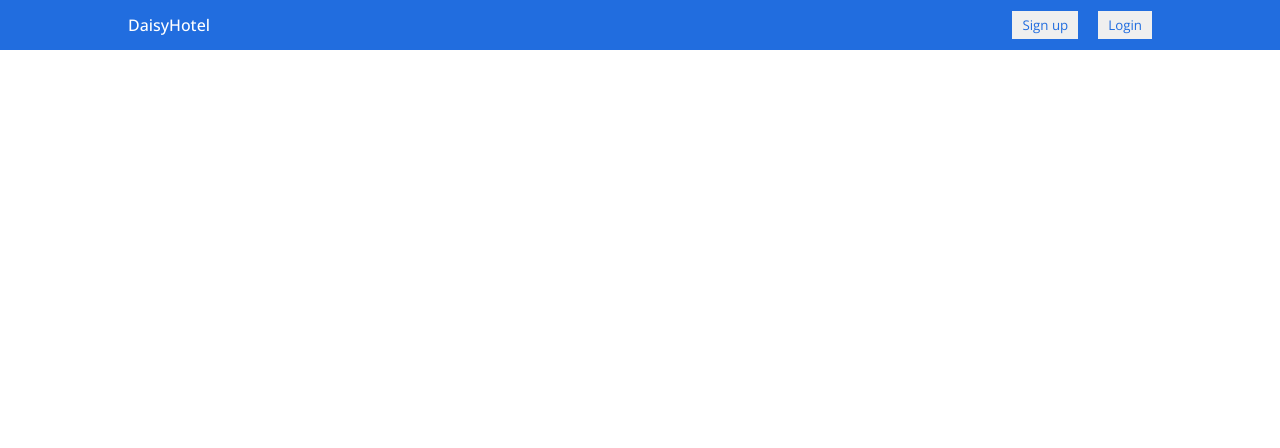
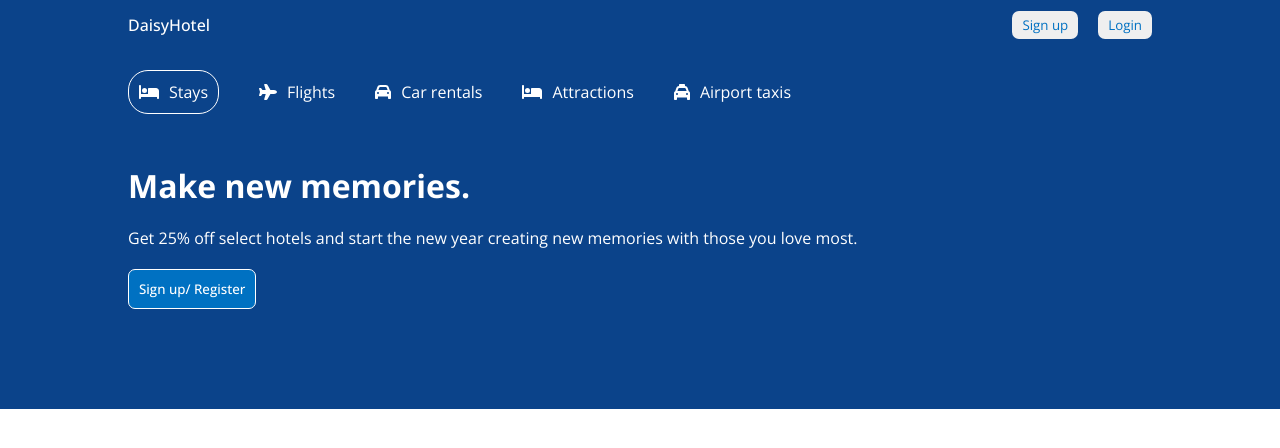
Before and after one commit to daisyle0203/Reservation_App, a React (Create React App) app: page / in a window 1280 px wide. Shown: the top 448 px of the page. Built offline with nearby package versions, Linux system fonts and the light colour scheme.

Commit message:
add header component with react font awesome

```diff
--- a/package.json
+++ b/package.json
@@ -3,10 +3,15 @@
   "version": "0.1.0",
   "private": true,
   "dependencies": {
+    "@fortawesome/fontawesome-svg-core": "^6.2.1",
+    "@fortawesome/free-regular-svg-icons": "^6.2.1",
+    "@fortawesome/free-solid-svg-icons": "^6.2.1",
+    "@fortawesome/react-fontawesome": "^0.2.0",
     "@testing-library/jest-dom": "^5.16.4",
     "@testing-library/react": "^13.1.1",
     "@testing-library/user-event": "^13.5.0",
     "react": "^18.0.0",
+    "react-date-range": "^1.4.0",
     "react-dom": "^18.0.0",
     "react-router-dom": "^6.6.1",
     "react-scripts": "5.0.1",
--- a/src/App.js
+++ b/src/App.js
@@ -1,15 +1,15 @@
 import { BrowserRouter, Routes, Route } from "react-router-dom"
 import Home from "./pages/home/Home"
-import Hotel from "./pages/hotel/Hotel"
-import List from "./pages/list/List"
+// import Hotel from "./pages/hotel/Hotel"
+// import List from "./pages/list/List"
 
 function App() {
   return (
     <BrowserRouter>
       <Routes>
         <Route path="/" element={<Home />} />
-        <Route path="/hotels" element={<List />} />
-        <Route path="/hotels/:id" element={<Hotel />} />
+        {/* <Route path="/hotels" element={<List />} />
+        <Route path="/hotels/:id" element={<Hotel />} /> */}
       </Routes>
     </BrowserRouter>
   )
--- /dev/null
+++ b/src/components/header/Header.jsx
@@ -0,0 +1,47 @@
+import {
+  faBed,
+  faCar,
+  faPlane,
+  faTaxi,
+} from "@fortawesome/free-solid-svg-icons"
+import { FontAwesomeIcon } from "@fortawesome/react-fontawesome"
+import "./header.css"
+
+const Header = () => {
+  return (
+    <div className="header">
+      <div className="headerContainer">
+        <div className="headerList">
+          <div className="headerListItem active">
+            <FontAwesomeIcon icon={faBed} />
+            <span>Stays</span>
+          </div>
+          <div className="headerListItem">
+            <FontAwesomeIcon icon={faPlane} />
+            <span>Flights</span>
+          </div>
+          <div className="headerListItem">
+            <FontAwesomeIcon icon={faCar} />
+            <span>Car rentals</span>
+          </div>
+          <div className="headerListItem">
+            <FontAwesomeIcon icon={faBed} />
+            <span>Attractions</span>
+          </div>
+          <div className="headerListItem">
+            <FontAwesomeIcon icon={faTaxi} />
+            <span>Airport taxis</span>
+          </div>
+        </div>
+        <h1 className="headerTitle">Make new memories.</h1>
+        <p className="headerDesc">
+          Get 25% off select hotels and start the new year creating new memories
+          with those you love most.
+        </p>
+        <button className="headerBtn">Sign up/ Register</button>
+      </div>
+    </div>
+  )
+}
+
+export default Header
--- /dev/null
+++ b/src/components/header/header.css
@@ -0,0 +1,49 @@
+.header {
+  background-color:#0B438A;
+  color: white;
+  display: flex;
+  justify-content: center;
+  position: relative;
+}
+
+.headerContainer {
+  width: 100%;
+  max-width: 1024px;
+  margin: 20px 0px 100px 0px;
+}
+
+.headerContainer.listMode {
+  margin: 20px 0px 0px 0px;
+}
+
+.headerList {
+  display: flex;
+  gap: 40px;
+  margin-bottom: 50px;
+}
+
+.headerListItem {
+  display: flex;
+  align-items: center;
+  gap: 10px;
+}
+
+.headerListItem.active {
+  border: 1px solid white;
+  padding: 10px;
+  border-radius: 20px;
+}
+
+.headerDesc {
+  margin: 20px 0px;
+}
+
+.headerBtn {
+  background-color: #0071c2;
+  color: white;
+  font-weight: 500;
+  border: white 1px solid;
+  padding: 10px;
+  cursor: pointer;
+  border-radius: 7px;
+}
--- a/src/components/navbar/navbar.css
+++ b/src/components/navbar/navbar.css
@@ -1,6 +1,6 @@
 .navbar {
   height: 50px;
-  background-color: #216ddf;
+  background-color:#0B438A;
   display: flex;
   justify-content: center;
 }
@@ -23,5 +23,6 @@
   border: none;
   padding: 5px 10px;
   cursor: pointer;
-  color: #216ddf;
+  color: #0071c2;
+  border-radius: 7px
 }
--- a/src/pages/home/Home.jsx
+++ b/src/pages/home/Home.jsx
@@ -1,10 +1,12 @@
 import Navbar from "../../components/navbar/Navbar";
+import Header from "../../components/header/Header";
 import "./home.css"
 
 const Home = () => {
   return (
     <div>
       <Navbar />
+      <Header />
     </div>
   )
 }
```
Also changed, not shown: 2 other files (tests, documents, lock files or other folders).
